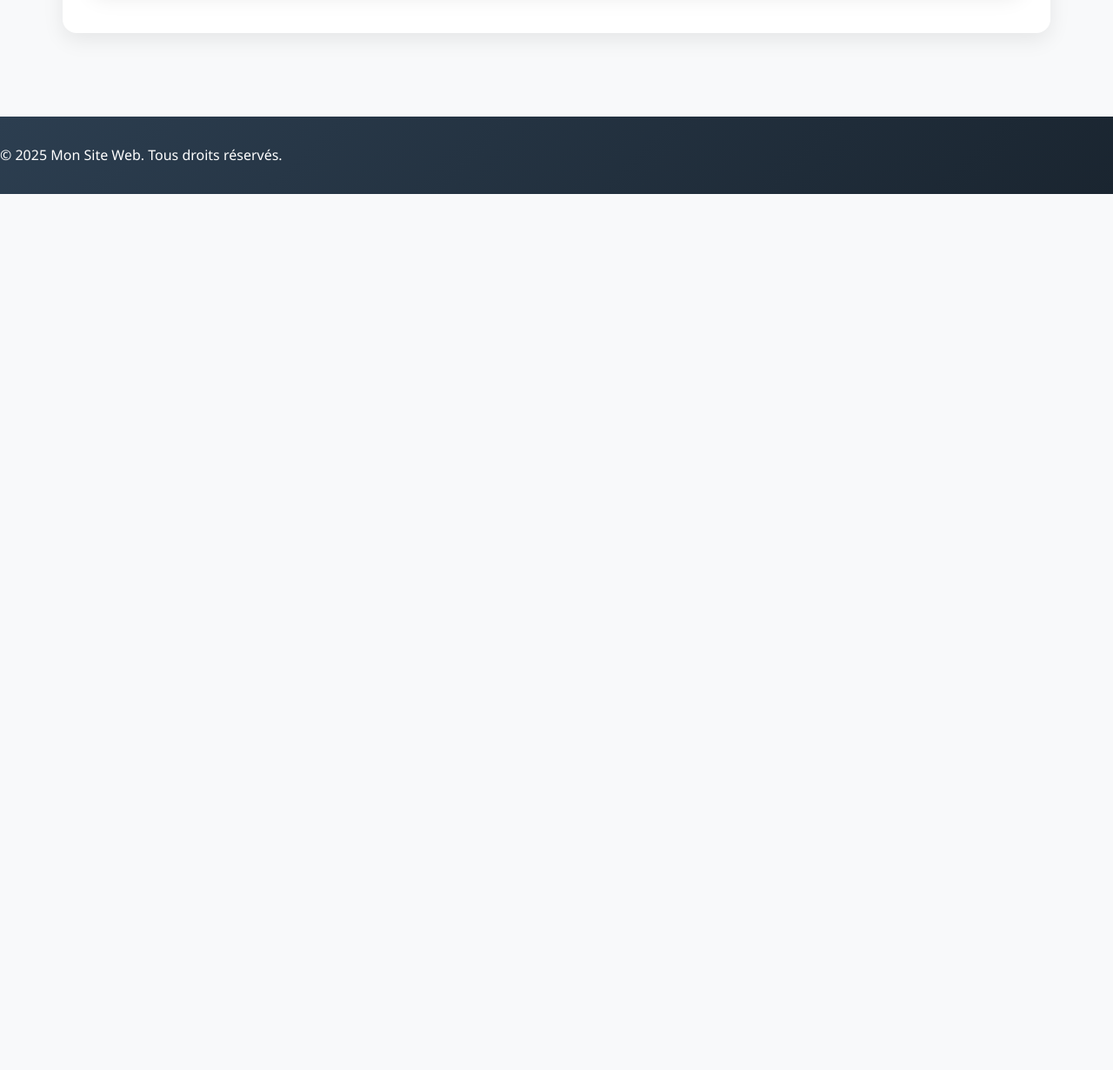
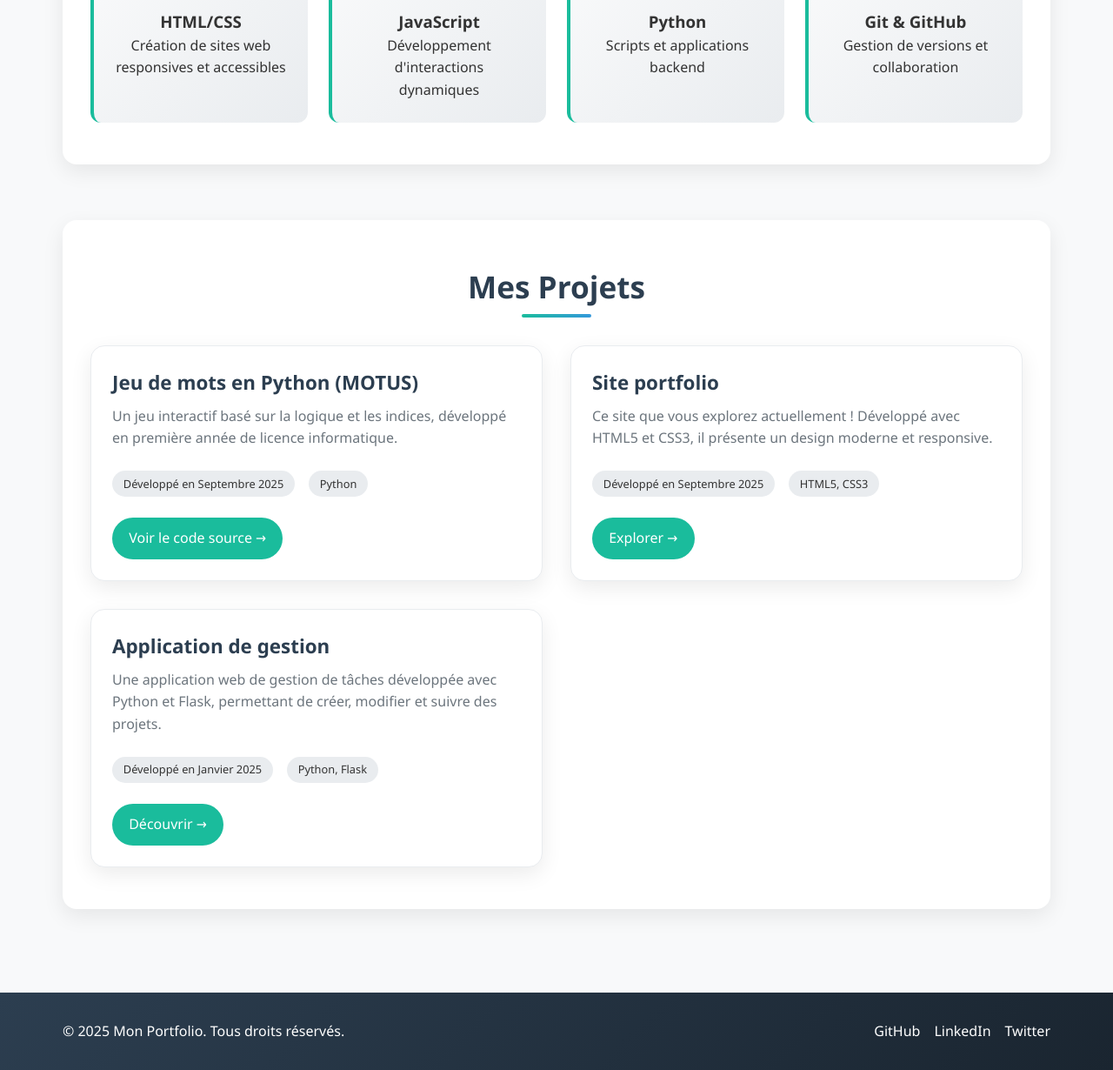
Before and after one commit to abaleytyraphael/Mon-portfolio, a plain HTML site: page À propos.html in a window 1280 px wide. Shown: the part 743-1973 px from the top of the page at 87% size. Before the commit the page ends 966 px from the top, so only its background shows below. Drawn offline with Linux system fonts and the light colour scheme.

Commit message:
Revise À propos page with new content and layout
Updated the 'À propos' page with new content and structure, including sections for skills and projects. Added a favicon and improved the layout for better user experience.

```diff
--- a/À propos.html
+++ b/À propos.html
@@ -4,6 +4,7 @@
   <meta charset="UTF-8">
   <meta name="viewport" content="width=device-width, initial-scale=1.0">
   <title>Mon portfolio - À propos</title>
+  <link rel="icon" href="images/icone-site.png" type="image/png">
   <link rel="stylesheet" href="style.css">
 </head>
 <body>
@@ -12,40 +13,92 @@
       <ul>
         <li><a href="index.html">Accueil</a></li>
         <li><a href="about.html" class="active">À propos</a></li>
-                <li><a href="contact.html">Contact</a></li>
       </ul>
     </nav>
   </header>
 
   <main>
-        <h1>À propos de moi</h1>
-        <p>Je m'appelle Abaleyty, développeur web basé à Calais. J'aime créer des interfaces modernes et intuitives.</p>
-        <p>Vous pouvez aussi <a href="contact.html">me contacter ici</a> pour discuter d’un projet.</p>
+    <section class="about-section">
+      <h1 class="section-title">À propos de moi</h1>
+      <div class="about-content">
+        <div class="about-text">
+          <p>Je m'appelle Abaleyty.J'aime créer des interfaces modernes et intuitives qui offrent une excellente expérience utilisateur.</p>
+          <p>Actuellement en formation, je consacre mon temps libre à perfectionner mes compétences et à travailler sur des projets personnels.</p>
+        </div>
+      </div>
+    </section>
 
     <section class="skills">
-            <h2>Compétences</h2>
-            <ul>
-                <li>HTML / CSS / JavaScript</li>
-                <li>Python / Django</li>
-                <li>Git / GitHub</li>
+      <h2 class="section-title">Mes Compétences</h2>
+      <ul class="skills-list">
+        <li class="skill-item">
+          <h3>HTML/CSS</h3>
+          <p>Création de sites web responsives et accessibles</p>
+        </li>
+        <li class="skill-item">
+          <h3>JavaScript</h3>
+          <p>Développement d'interactions dynamiques</p>
+        </li>
+        <li class="skill-item">
+          <h3>Python</h3>
+          <p>Scripts et applications backend</p>
+        </li>
+        <li class="skill-item">
+          <h3>Git & GitHub</h3>
+          <p>Gestion de versions et collaboration</p>
+        </li>
       </ul>
     </section>
 
-        <section class="projects">
-            <h2>Mes projets</h2>
-            <div class="project-card">
-                <h3>Jeu de mots en Python</h3>
+    <section class="projects" id="projects">
+      <h2 class="section-title">Mes Projets</h2>
+      <div class="projects-grid">
+        <div class="project-card" id="python-game">
+          <div class="project-content">
+            <h3>Jeu de mots en Python (MOTUS)</h3>
             <p>Un jeu interactif basé sur la logique et les indices, développé en première année de licence informatique.</p>
+            <div class="project-meta">
+              <span class="project-date">Développé en Septembre 2025</span>
+              <span class="project-tech">Python</span>
+            </div>
+            <a href="#" class="project-link">Voir le code source →</a>
+          </div>
+        </div>
+        <div class="project-card" id="portfolio-site">
+          <div class="project-content">
+            <h3>Site portfolio</h3>
+            <p>Ce site que vous explorez actuellement ! Développé avec HTML5 et CSS3, il présente un design moderne et responsive.</p>
+            <div class="project-meta">
+              <span class="project-date">Développé en Septembre 2025</span>
+              <span class="project-tech">HTML5, CSS3</span>
+            </div>
+            <a href="index.html" class="project-link">Explorer →</a>
+          </div>
         </div>
         <div class="project-card">
-                <h3>Site portfolio</h3>
-                <p>Ce site que vous explorez actuellement !</p>
+          <div class="project-content">
+            <h3>Application de gestion</h3>
+            <p>Une application web de gestion de tâches développée avec Python et Flask, permettant de créer, modifier et suivre des projets.</p>
+            <div class="project-meta">
+              <span class="project-date">Développé en Janvier 2025</span>
+              <span class="project-tech">Python, Flask</span>
+            </div>
+            <a href="#" class="project-link">Découvrir →</a>
+          </div>
+        </div>
       </div>
     </section>
   </main>
 
   <footer>
-        <p>&copy; 2025 Mon Site Web. Tous droits réservés.</p>
+    <div class="footer-content">
+      <p>&copy; 2025 Mon Portfolio. Tous droits réservés.</p>
+      <div class="social-links">
+        <a href="#" class="social-link">GitHub</a>
+        <a href="#" class="social-link">LinkedIn</a>
+        <a href="#" class="social-link">Twitter</a>
+      </div>
+    </div>
   </footer>
 </body>
 </html>
```
Lines whose indentation alone changed are shown as unchanged.
